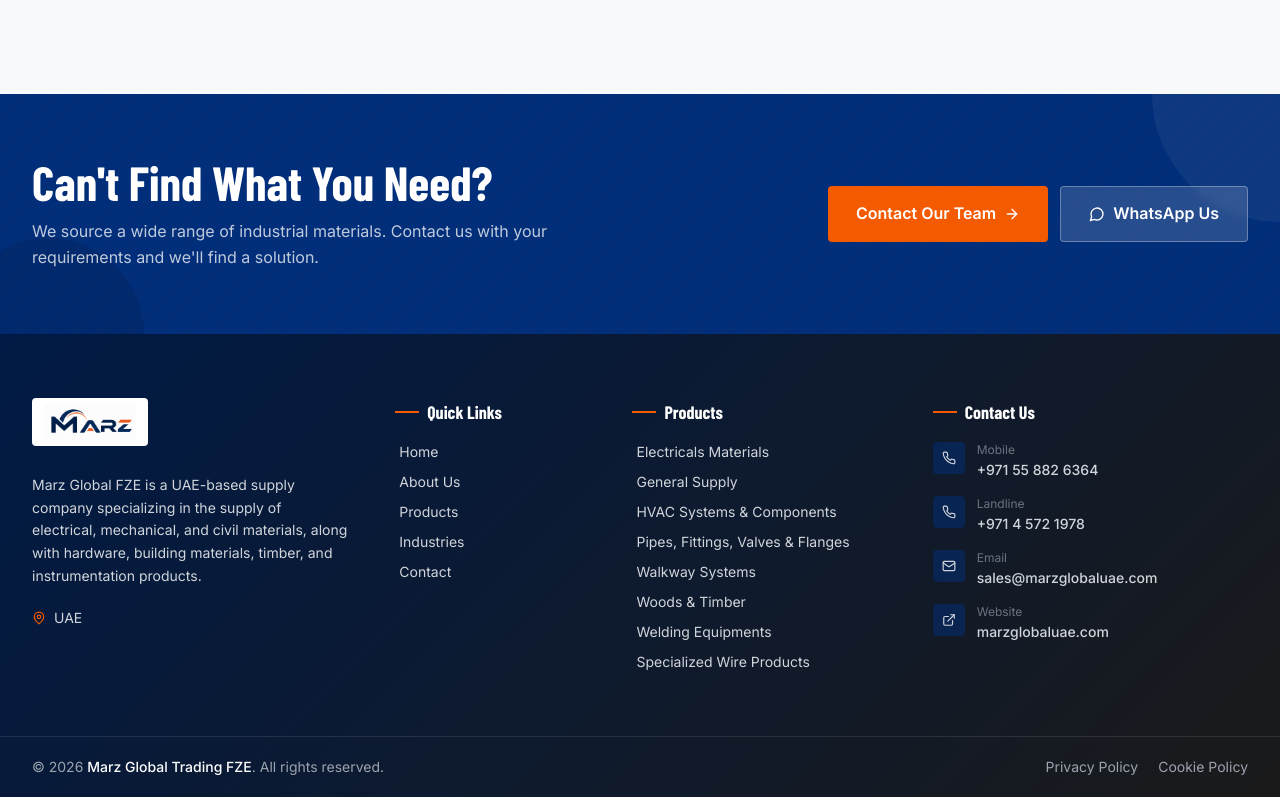
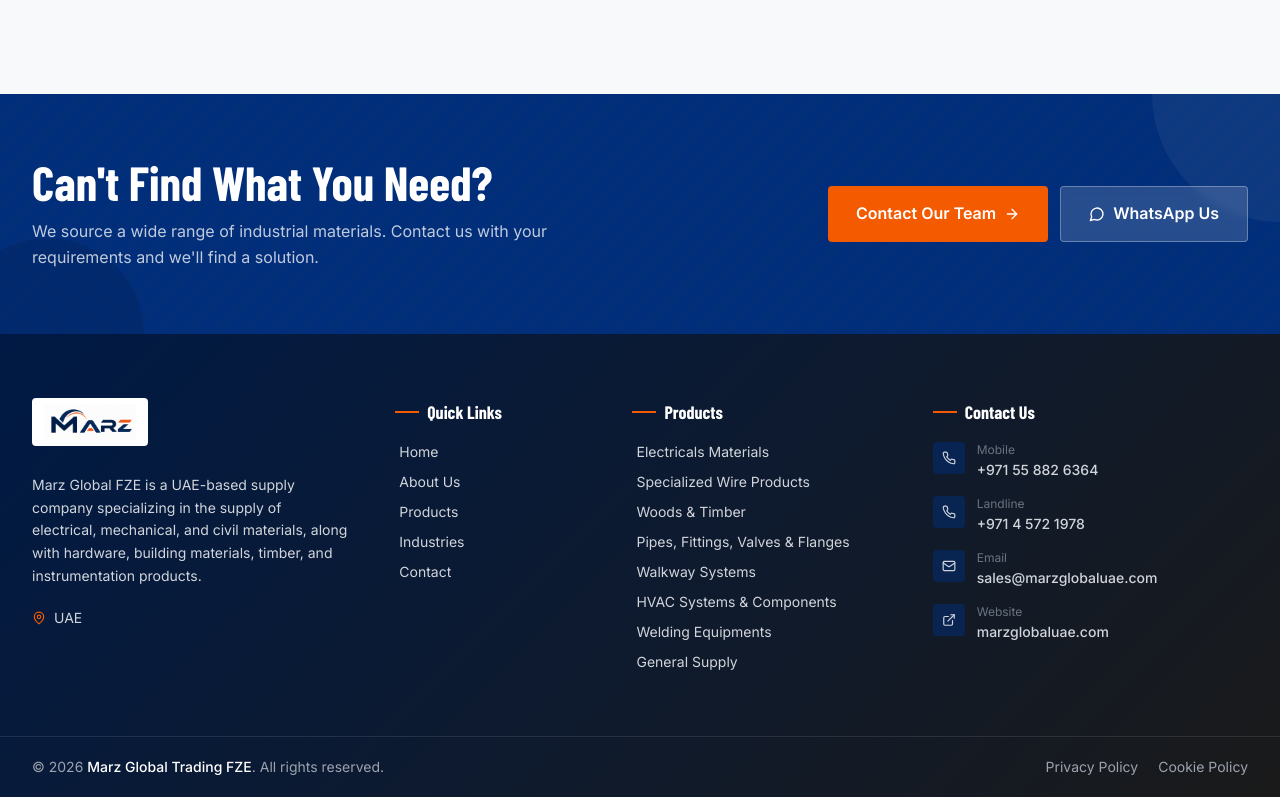
Before and after one commit to Fasilkallot/MARZ-GLOBAL, a React (Vite) app: page /MARZ-GLOBAL/products#general-supply in a window 1280 px wide. Shown: the part 5629-6426 px from the top of the page. Built offline with nearby package versions, Linux system fonts and the light colour scheme; a web font is replaced by a local one.

Commit message:
footer products sorting

```diff
--- a/src/components/layout/Footer.jsx
+++ b/src/components/layout/Footer.jsx
@@ -13,13 +13,13 @@
   ],
   'Products': [
     { label: 'Electricals Materials', path: '/products#electricals-materials' },
-    { label: 'General Supply', path: '/products#general-supply' },
-    { label: 'HVAC Systems & Components', path: '/products#safety-materials' },
+    { label: 'Specialized Wire Products', path: '/products#specialized-wire' },
+    { label: 'Woods & Timber', path: '/products#woods-timber' },
     { label: 'Pipes, Fittings, Valves & Flanges', path: '/products#pipes-fittings-valves-flanges' },
     { label: 'Walkway Systems', path: '/products#walkway-systems' },
-    { label: 'Woods & Timber', path: '/products#woods-timber' },
+    { label: 'HVAC Systems & Components', path: '/products#safety-materials' },
     { label: 'Welding Equipments', path: '/products#welding-equipment' },
-    { label: 'Specialized Wire Products', path: '/products#specialized-wire' },
+    { label: 'General Supply', path: '/products#general-supply' },
   ],
 };
 
```
